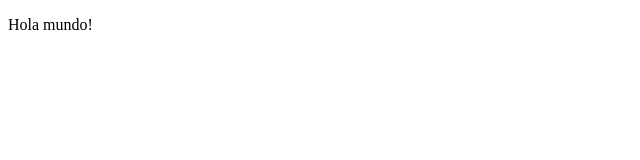
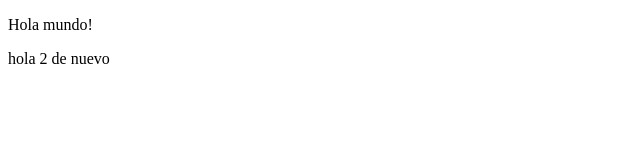
Before and after one commit to IEVN1001-21000695/intro-git, a plain HTML site: page index.html in a window 1280 px wide. Shown: the full height of the page, 0-640 px from the left. Drawn offline with Linux system fonts and the light colour scheme.

Commit message:
Segundo commit

```diff
--- a/index.html
+++ b/index.html
@@ -7,5 +7,6 @@
 </head>
 <body>
     <p>Hola mundo!</p>
+    <p>hola 2 de nuevo</p>
 </body>
 </html>
```
